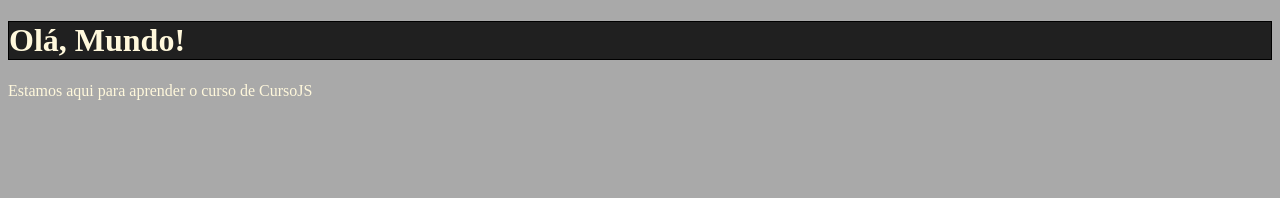
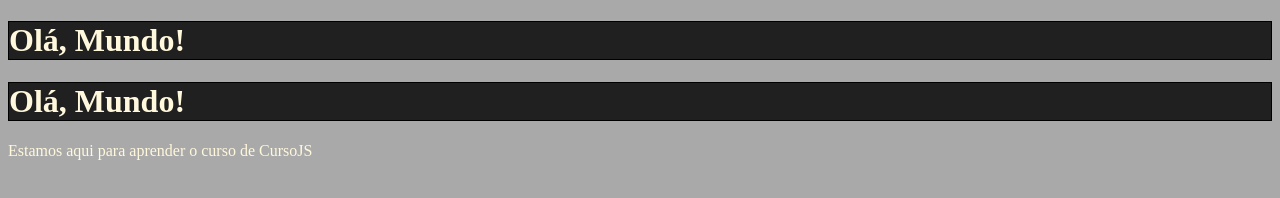
Before and after one commit to Fernandoasssilva/aulas-hweb, a plain HTML site: page index.html in a window 1280 px wide. Drawn offline with Linux system fonts and the light colour scheme.

Commit message:
Criei um h1 no body

```diff
--- a/index.html
+++ b/index.html
@@ -19,6 +19,7 @@
 </head>
 <body>
    <h1 class="titulo">Olá, Mundo!</h1>
+    <h1 class="titulo">Olá, Mundo!</h1>
    <p>Estamos aqui para aprender o curso de CursoJS</p>
    <script>
        window.alert('Minha primeira mensagem!');
```
